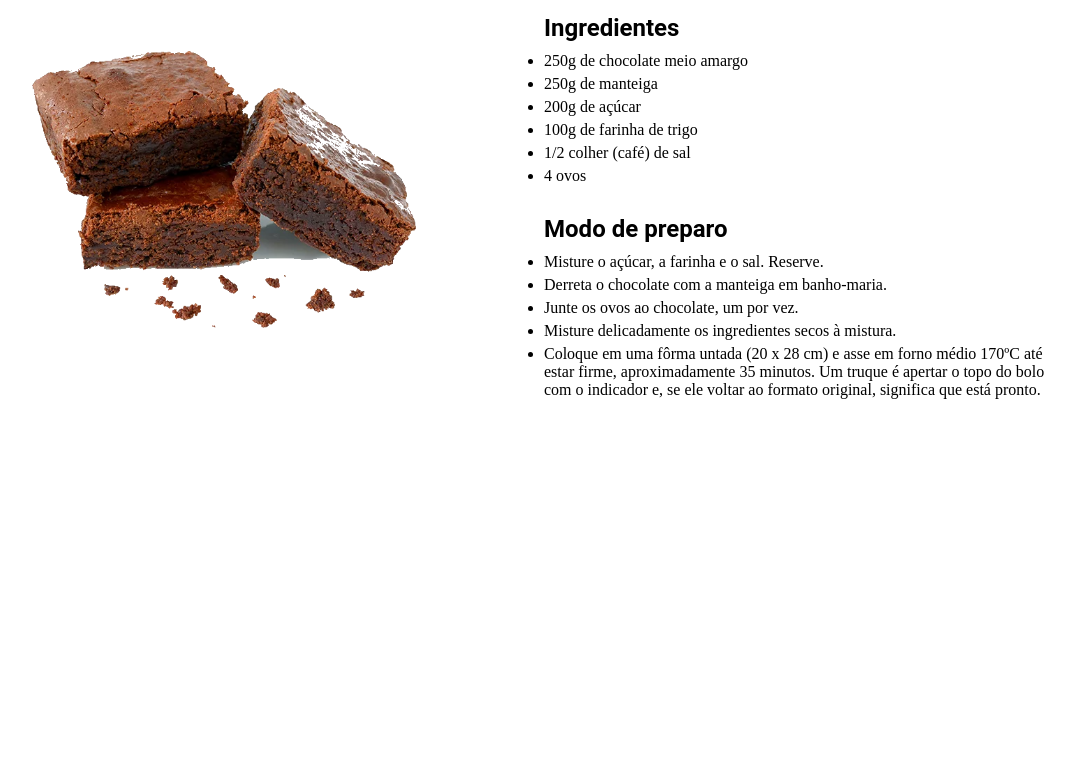
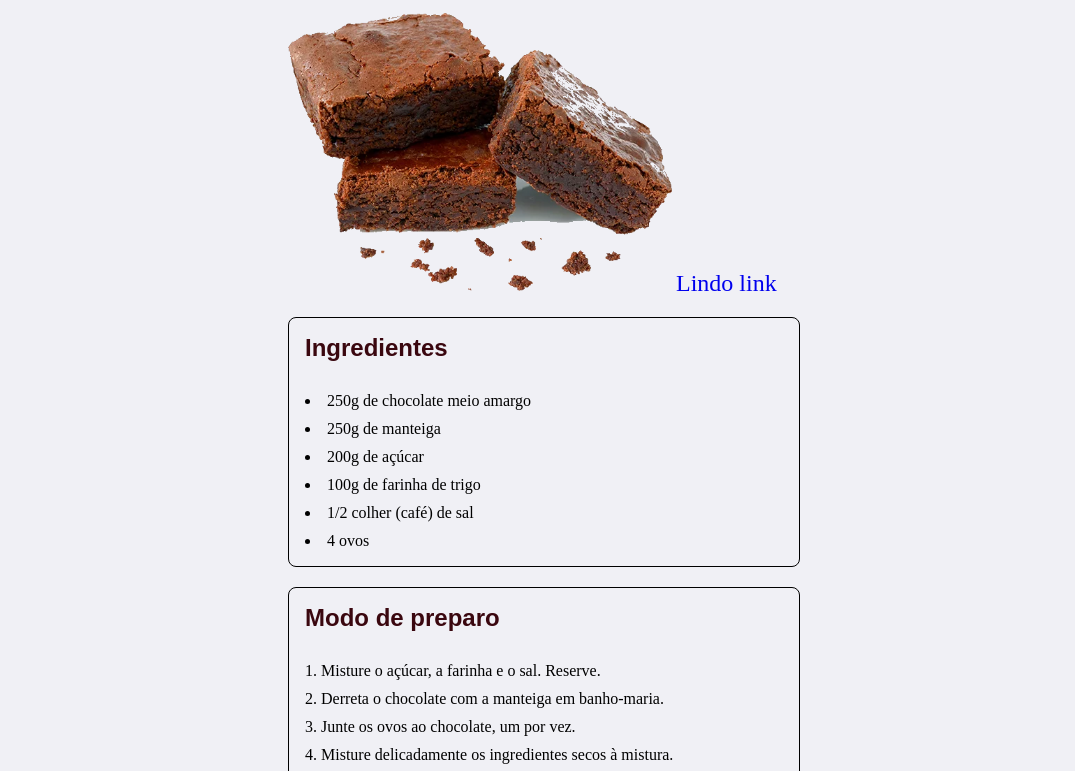
Before and after one commit to arthurbm/receitas-onepage, a plain HTML site: page index.html in a window 1280 px wide. Shown: the part 54-825 px from the top of the page, without its empty margins (96-1171 px from the left). Before the commit the page ends 800 px from the top, so only its background shows below. Drawn offline with Linux system fonts and the light colour scheme.

Commit message:
end first version

```diff
--- a/index.html
+++ b/index.html
@@ -14,9 +14,10 @@
         <div class='recipe-content'>
             <div class='left-box'>
                 <img class = 'brownie-img' src='./assets/brownie.png'/>
+                <a href="#">Lindo link</a>
             </div>
             <div class='right-box'>
-                <div class='ingredientes'>
+                <div class='card'>
                     <h2 class='subtitle'>Ingredientes</h2>
                     <ul class = 'lista-ingredientes'>
                         <li class='ingrediente'>250g de chocolate meio amargo</li>
@@ -27,15 +28,15 @@
                         <li class='ingrediente'>4 ovos</li>
                     </ul>
                 </div>
-                <div class='preparo'>
+                <div class='card'>
                     <h2 class='subtitle'>Modo de preparo</h2>
-                    <ul class = 'lista-preparo'>
-                        <li class='preparo'>Misture o açúcar, a farinha e o sal. Reserve.</li>
-                        <li class='preparo'>Derreta o chocolate com a manteiga em banho-maria. </li>
-                        <li class='preparo'>Junte os ovos ao chocolate, um por vez. </li>
-                        <li class='preparo'>Misture delicadamente os ingredientes secos à mistura.</li>
-                        <li class='preparo'>Coloque em uma fôrma untada (20 x 28 cm) e asse em forno médio 170ºC até estar firme, aproximadamente 35 minutos. Um truque é apertar o topo do bolo com o indicador e, se ele voltar ao formato original, significa que está pronto.</li>
-                    </ul>
+                    <ol class = 'lista-preparo'>
+                        <li class='item_preparo'>Misture o açúcar, a farinha e o sal. Reserve.</li>
+                        <li class='item_preparo'>Derreta o chocolate com a manteiga em banho-maria. </li>
+                        <li class='item_preparo'>Junte os ovos ao chocolate, um por vez. </li>
+                        <li class='item_preparo'>Misture delicadamente os ingredientes secos à mistura.</li>
+                        <li class='item_preparo'>Coloque em uma fôrma untada (20 x 28 cm) e asse em forno médio 170ºC até estar firme, aproximadamente 35 minutos. Um truque é apertar o topo do bolo com o indicador e, se ele voltar ao formato original, significa que está pronto.</li>
+                    </ol>
                 </div>
             </div>
         </div>
--- a/styles/main.css
+++ b/styles/main.css
@@ -3,53 +3,74 @@
     padding: 0;
 }
 
-
 a {
     text-decoration: none;
+    font-size: 24px;
+    /* font-weight: bold; */
+}
+
+body {
+    background: #f0f0f5;
 }
 
 h1, h2, h3, h4, h5, h6 {
-    font-family: 'Roboto', sans-serif;
+    font-family: Arial, Helvetica, sans-serif;
+    color: #3A070F;
+}
+
+h1.title {
+    margin-bottom: 30px;
 }
 
 #recipe-content{
-    width: 100vw;
-    height: 100vh;
-    display: flex;
-    flex-direction: column;
-    align-items: center;
+    width: 100%;
+    /* height: 100vh; */
+    /* flex-direction: column; */
+    /* align-items: center; */
 }
 
 .recipe-content{
-    display: flex;
-    justify-content: center;
-    align-items: center;
-    width: 100vw;
+    /* display: flex; */
+    /* justify-content: center; */
+    /* align-items: center; */
+    width: 100%;
 }
 
-.right-box{
+.right-box {
     width: 40vw;
+    margin: 0 auto;
+    margin-bottom: 100px;
 }
 
-.left-box{
+.left-box {
     width: 40vw;
+    margin: 0 auto;
+    /* display: flex; */
+    /* flex-direction: column; */
+    /* align-items: center; */
 }
 
 .brownie-img{
-    /* position: absolute; */
     width: 30vw;
 }
 
 .subtitle {
-    margin-top: 30px;
+    margin-bottom: 30px;
 }
 
-ul{
-    margin-top: 10px;
+.card {
+    border: 1px solid black;
+    border-radius: 8px;
+    padding: 16px;
+    margin-top: 20px;
+}
+
+ul, ol {
+    list-style-position: inside;
 }
 
 li{
-    margin-top: 5px;
+    margin-top: 10px;
 }
 
 .title{
```
